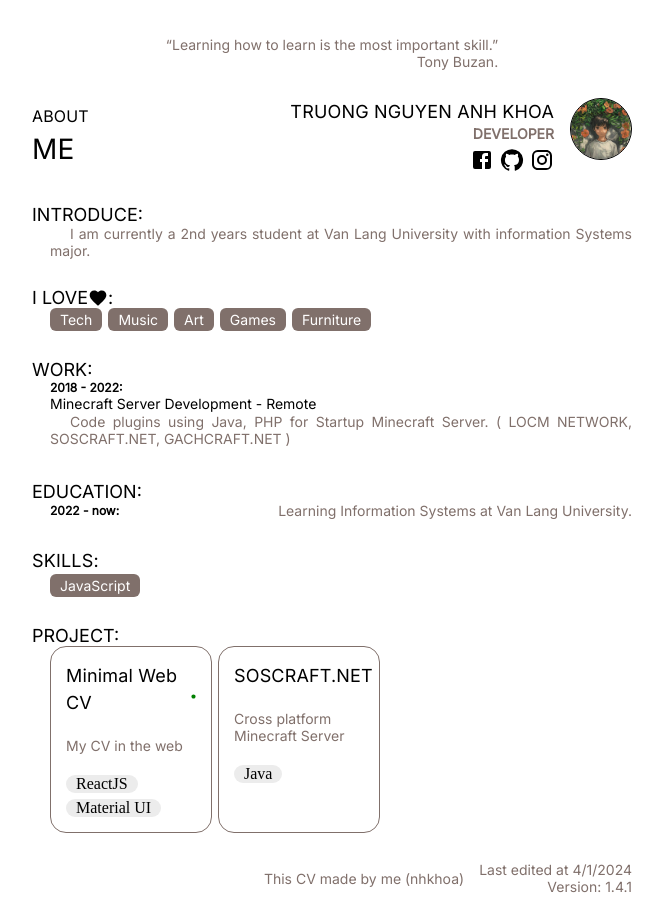
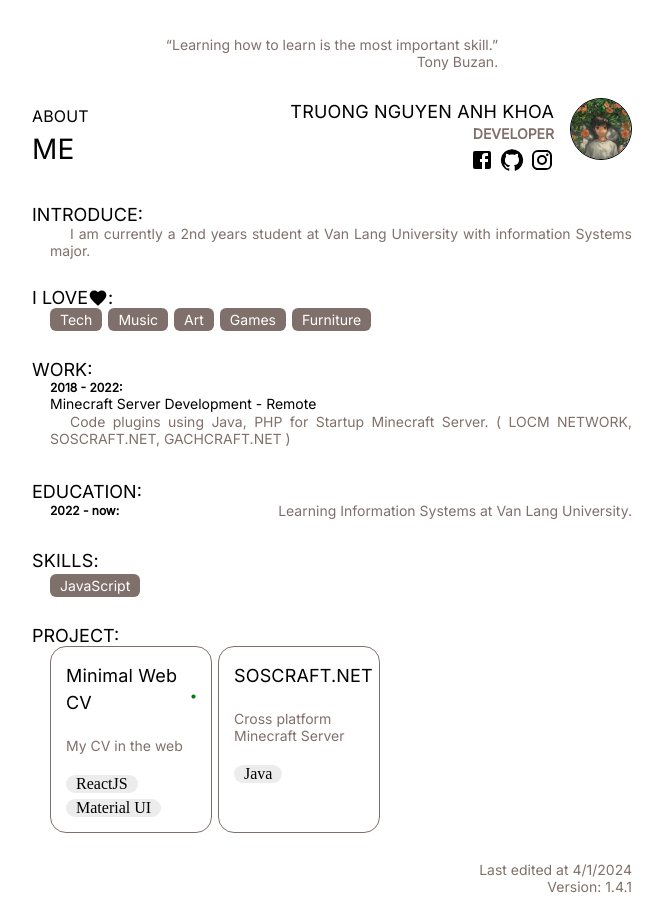
Before and after one commit to dev-nhkhoa/me, a React (Vite) app: page / in a window 1280 px wide. Shown: the whole page, without its empty margins (308-971 px from the left). Built offline with nearby package versions, Linux system fonts and the light colour scheme.

Commit message:
refactor: remove don't use

```diff
--- a/src/pages/Home/Sections/End.jsx
+++ b/src/pages/Home/Sections/End.jsx
@@ -3,17 +3,6 @@ import { INFO } from '~/app/info'
 import packageJson from '../../../../package.json'
 const End = () => {
   return (
-    <Box
-      sx={{
-        display: 'flex',
-        justifyContent: 'right',
-        alignItems: 'center',
-        gap: '15px'
-      }}
-    >
-      <Typography variant='desc' sx={{ textAlign: 'left' }}>
-        This CV made by me (nhkhoa)
-      </Typography>
     <Box
       sx={{
         display: 'flex',
@@ -28,7 +17,6 @@ const End = () => {
         Version: {packageJson.version}
       </Typography>
     </Box>
-    </Box>
   )
 }
 
```
Lines whose indentation alone changed are shown as unchanged.
